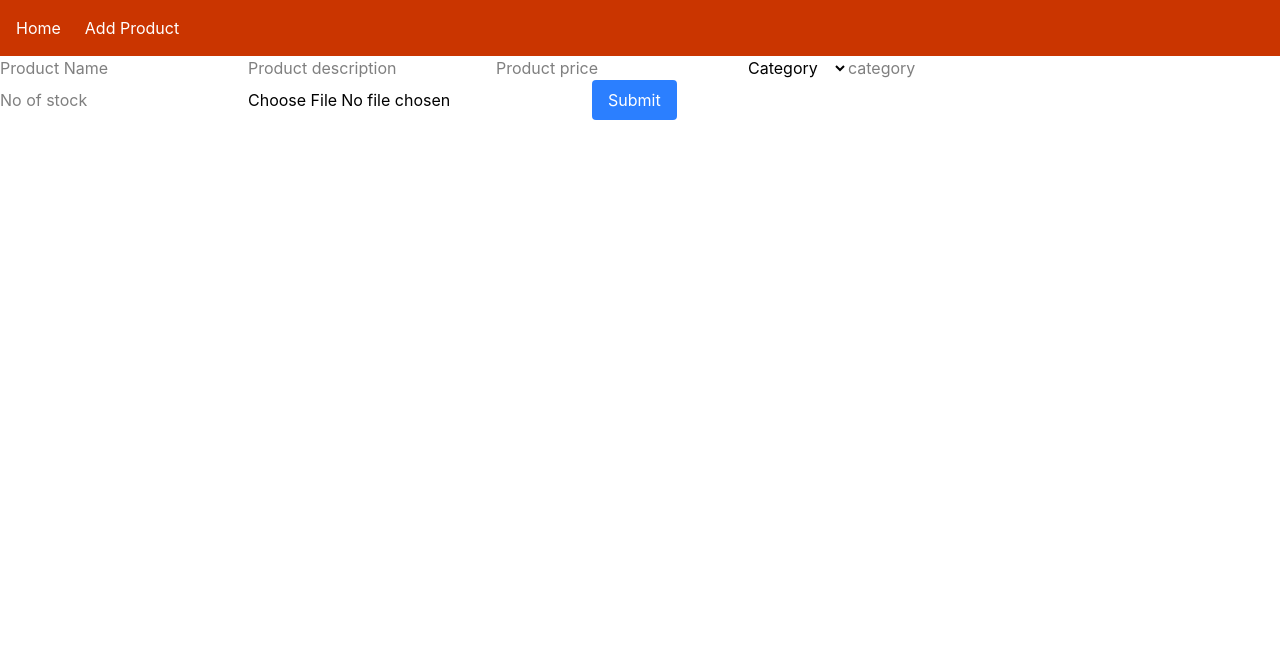
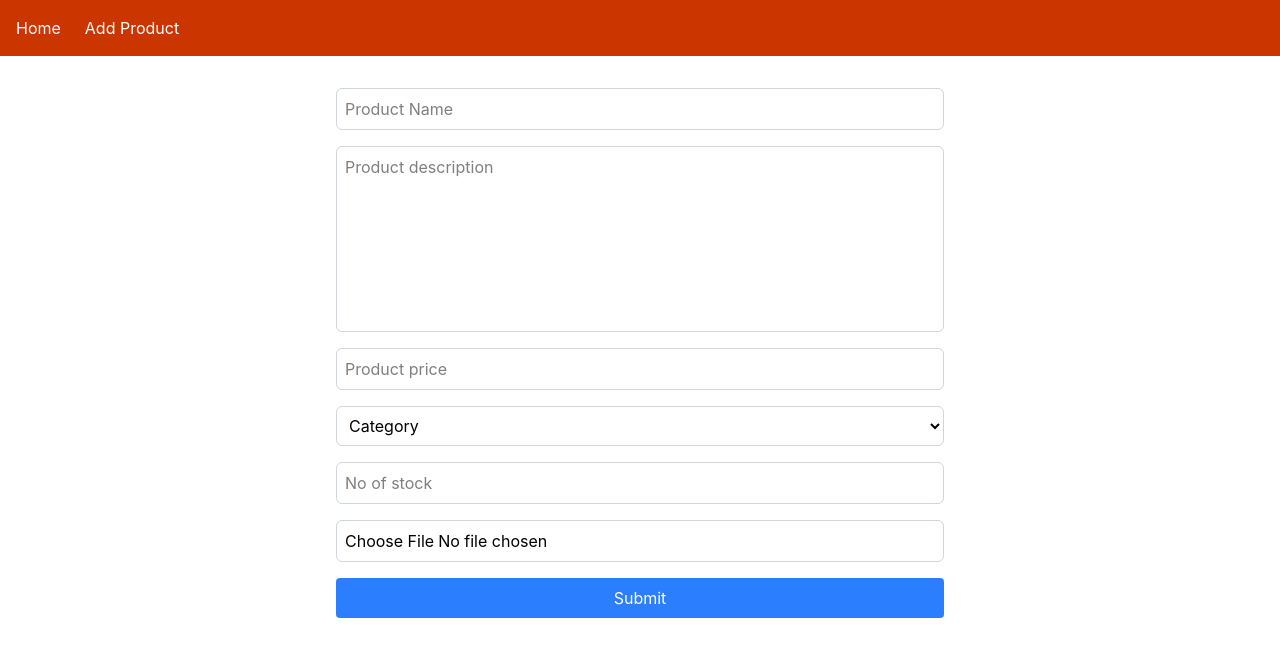
Before and after one commit to Shaimapk/Mini-ecommerce-MERN-app, a React (Vite) app in the folder frontend/: page /add-product in a window 1280 px wide. Shown: the top 656 px of the page. Built offline with nearby package versions, Linux system fonts and the light colour scheme.

Commit message:
some styling changes

```diff
--- a/frontend/src/components/ProductList.jsx
+++ b/frontend/src/components/ProductList.jsx
@@ -6,6 +6,7 @@ export default function ProductList() {
 
     const {products} = useSelector((state)=>state.products);
     const dispatch = useDispatch();
+    const API_URL= 'http://localhost:5000';
 
     useEffect(()=>{
         dispatch(fetchProducts());
@@ -16,9 +17,12 @@ export default function ProductList() {
         <h1>Products</h1>
         <div className="m-4 grid lg:grid-col-4 md:grid-cols-3 grid-col-1">
             {products.map((product)=>(
-                <div key={product.id} className="border rounded-lg m-4 p-4 shadow-md">
-                    <h3>{product.name}</h3>
+                <div key={product.id} className="border-0 rounded-lg m-4 p-4 shadow-xl">
+
+                    <img src={`${API_URL}/uploads/${product.image}`} alt={product.name} className="w-48 h-48 object-cover rounded-2xl" />
+                    <h3 className="font-bold text-xl ">{product.name}</h3>
                     <p>{product.description}</p>
+                    <p className="font-medium text-lg">₹{product.price}</p>
 
                 </div>
             ))}
--- a/frontend/src/pages/AddProduct.jsx
+++ b/frontend/src/pages/AddProduct.jsx
@@ -1,11 +1,13 @@
 import { useState } from "react";
 import { useDispatch } from "react-redux"
 import { addProduct } from "../redux/features/products/productsThunk";
+import { useNavigate } from "react-router-dom"
 
 export default function AddProduct() {
 
 
   const dispatch = useDispatch();
+  const navigate= useNavigate();
 
   const [productData,setProductData]=useState({
     name:"",
@@ -26,16 +28,17 @@ export default function AddProduct() {
   const handleSubmit = (e)=>{
     e.preventDefault();
     dispatch(addProduct(productData));
+    navigate("/");
   }
 
   return (
-    <div>
-      <form  onSubmit={handleSubmit}>
-        <input type="text" name="name" value={productData.name} onChange={handleChange} placeholder="Product Name"/>
-        <input type="text" name="description" value={productData.description} onChange={handleChange} placeholder="Product description"/>
-        <input type="number" name="price" value={productData.price} onChange={handleChange} placeholder="Product price"/>
+    <div className="p-4 flex justify-center">
+      <form  onSubmit={handleSubmit} className="flex flex-col gap-4 p-4 w-160">
+        <input type="text" name="name" value={productData.name} onChange={handleChange} placeholder="Product Name" className="p-2 border border-gray-300 rounded-md focus:border-blue-500 focus:outline-none"/>
+        <textarea name="description" rows={7} value={productData.description} onChange={handleChange} placeholder="Product description" className="p-2 w-full rounded-md resize-none border border-gray-300 focus:border-blue-500 focus:outline-none"/>
+        <input type="number" name="price" value={productData.price} onChange={handleChange} placeholder="Product price" className="p-2 border border-gray-300 rounded-md focus:border-blue-500 focus:outline-none"/>
 
-        <select name="category" value={productData.category} onChange={handleChange}>
+        <select name="category" value={productData.category} onChange={handleChange}  className="p-2 border border-gray-300 rounded-md focus:border-blue-500 focus:outline-none" >
          <option value="">Category</option>
           <option value="fashion">Fashion</option>
           <option value="mobiles">Mobiles</option>
@@ -44,9 +47,8 @@ export default function AddProduct() {
           <option value="electronics">Electronics</option>
         </select>
 
-        <input type="text" name="category" value={productData.category} onChange={handleChange} placeholder="category"/>
-        <input type="number" name="stock" value={productData.stock} onChange={handleChange} placeholder="No of stock"/>
-        <input type="file" name="image" accept="image/*" onChange={handleChange} />
+        <input type="number" name="stock" value={productData.stock} onChange={handleChange} placeholder="No of stock" className="p-2 border border-gray-300 rounded-md focus:border-blue-500 focus:outline-none"/>
+        <input type="file" name="image" accept="image/*" onChange={handleChange}  className="p-2 border border-gray-300 rounded-md focus:border-blue-500 focus:outline-none" />
         <button type="submit" className="bg-blue-500 text-white px-4 py-2 rounded hover:bg-blue-600">Submit</button>
       </form>
     </div>
--- a/frontend/src/pages/Homepage.jsx
+++ b/frontend/src/pages/Homepage.jsx
@@ -22,9 +22,9 @@ export default function Homepage() {
 
       <div className="flex gap-4 items-center justify-between">
 
-        <input type="text" placeholder="search here..." onChange={(e)=>setSearch(e.target.value)} className="border border-gray-300 rounded-md px-4 py-2"/>
+        <input type="text" placeholder="search here..." onChange={(e)=>setSearch(e.target.value)} className="border border-gray-300 rounded-md px-4 py-2 w-1/2"/>
 
-        <select name="category" value={category} onChange={(e)=>setCategory(e.target.value)}>
+        <select name="category" value={category} onChange={(e)=>setCategory(e.target.value)} className="border border-gray-300 px-4 py-2 rounded-lg w-50">
           <option value="">Category</option>
           <option value="fashion">Fashion</option>
           <option value="mobiles">Mobiles</option>
@@ -33,7 +33,7 @@ export default function Homepage() {
           <option value="electronics">Electronics</option>
         </select>
 
-        <select name="sort">
+        <select name="sort" className="border border-gray-300 px-4 py-2 rounded-lg w-50">
           <option value="">Sort by:</option>
           <option value="priceLowToHigh">Price: Low to High</option>
           <option value="priceHighToLow">Price: High to Low</option>
```
